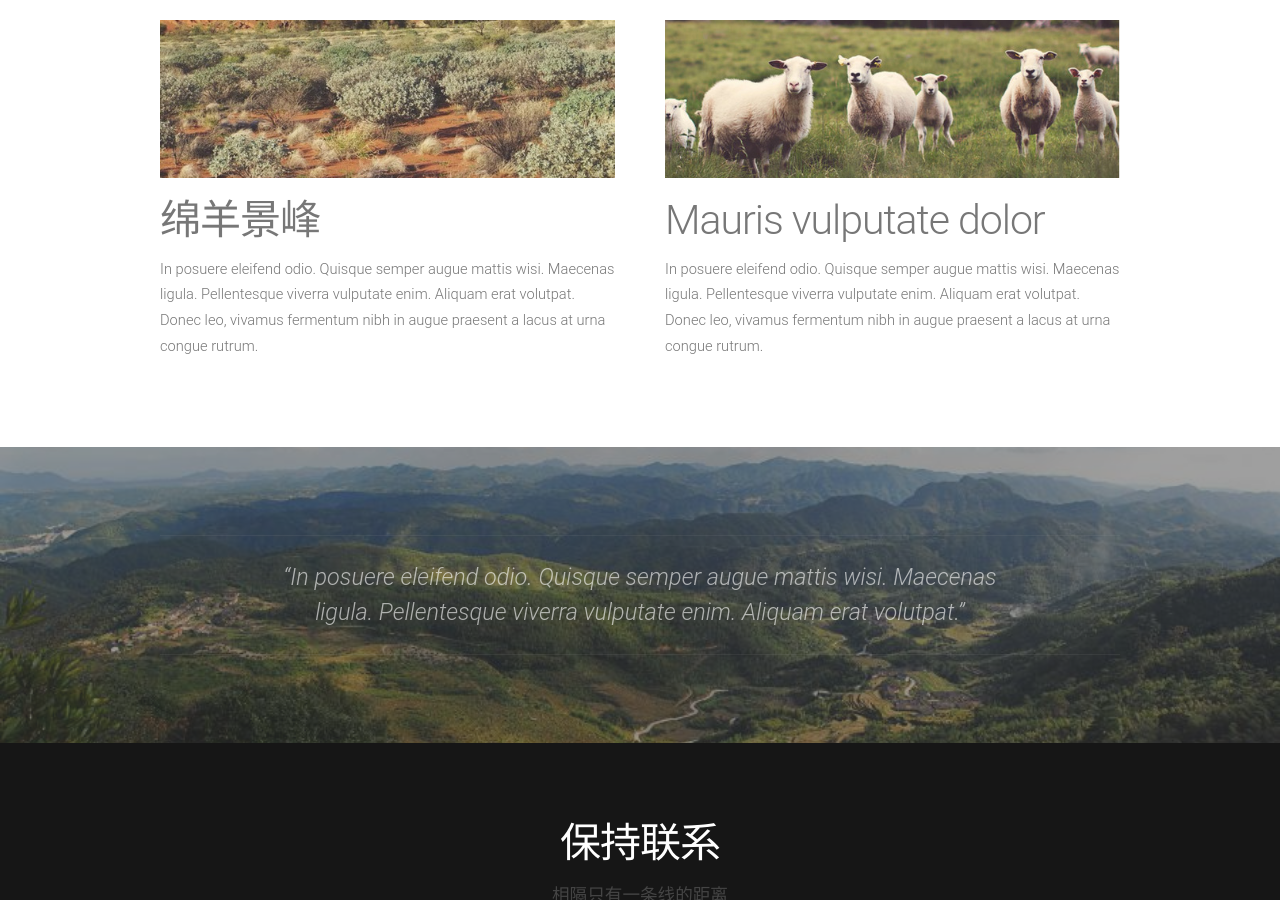
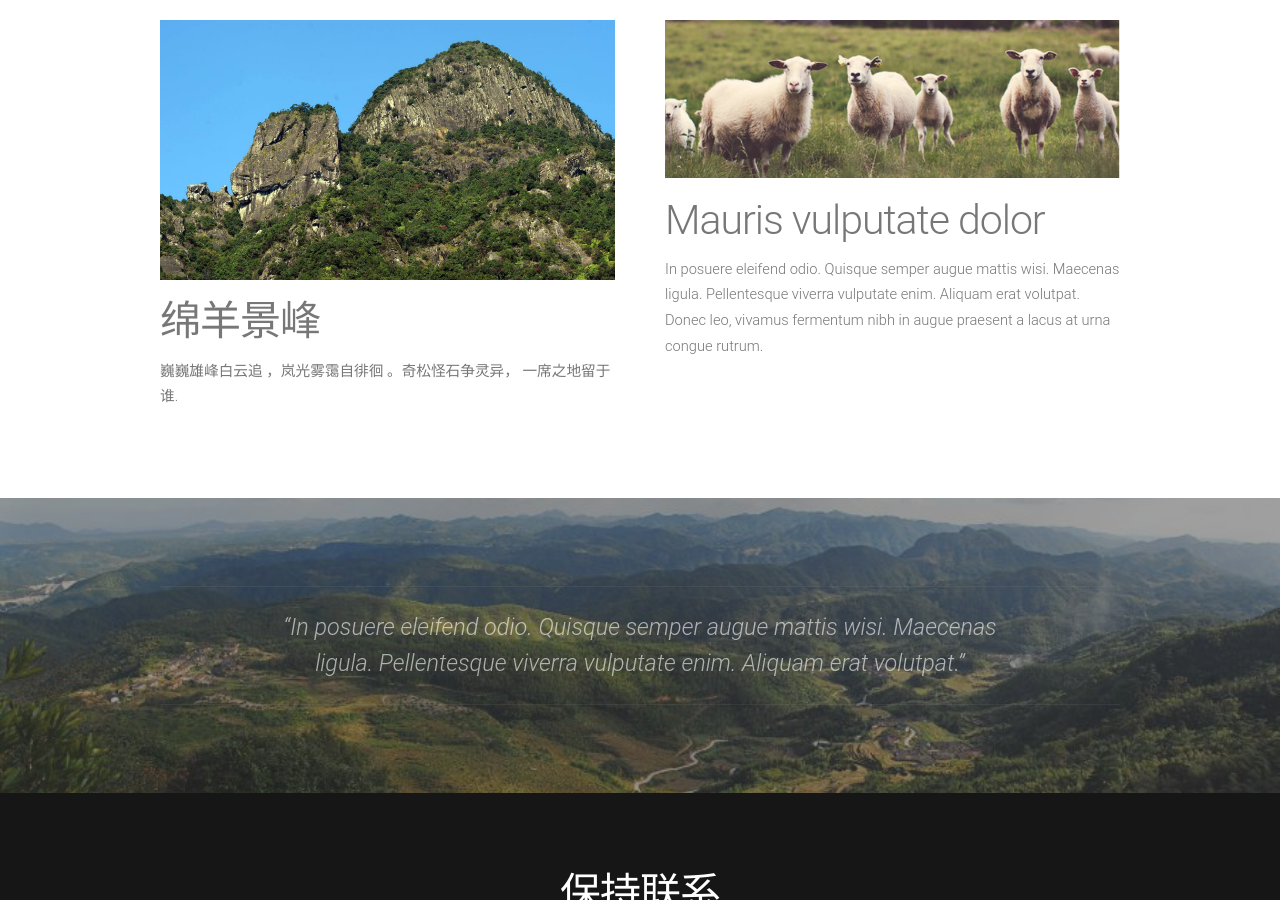
Before and after one commit to yuejianhua/caixiyan.github.io, a Jekyll site: the page built from index.html, in a window 1280 px wide and 900 px high, scrolled down 1856 px. Built offline with Jekyll 4.4.1, drawn with Linux system fonts in a browser that asks for light colours; the list of posts is cut into pages by our own code.

Commit message:
Update index.html

```diff
--- a/index.html
+++ b/index.html
@@ -57,11 +57,11 @@ layout: default
 
 			<div class="row">
 				<section class="6u">
-					<a href="#" class="image full"><img src="/assets/images/pic03.jpg" alt=""></a>
+					<a href="#" class="image full"><img src="/assets/images/mianyang.jpg" alt=""></a>
 					<header>
 						<h2>绵羊景峰</h2>
 					</header>
-					<p>In posuere eleifend odio. Quisque semper augue mattis wisi. Maecenas ligula. Pellentesque viverra vulputate enim. Aliquam erat volutpat. Donec leo, vivamus fermentum nibh in augue praesent a lacus at urna congue rutrum.</p>
+					<p>巍巍雄峰白云追 ，岚光雾霭自徘徊 。奇松怪石争灵异， 一席之地留于谁.</p>
 				</section>
 				<section class="6u">
 					<a href="#" class="image full"><img src="/assets/images/pic04.jpg" alt=""></a>
```
